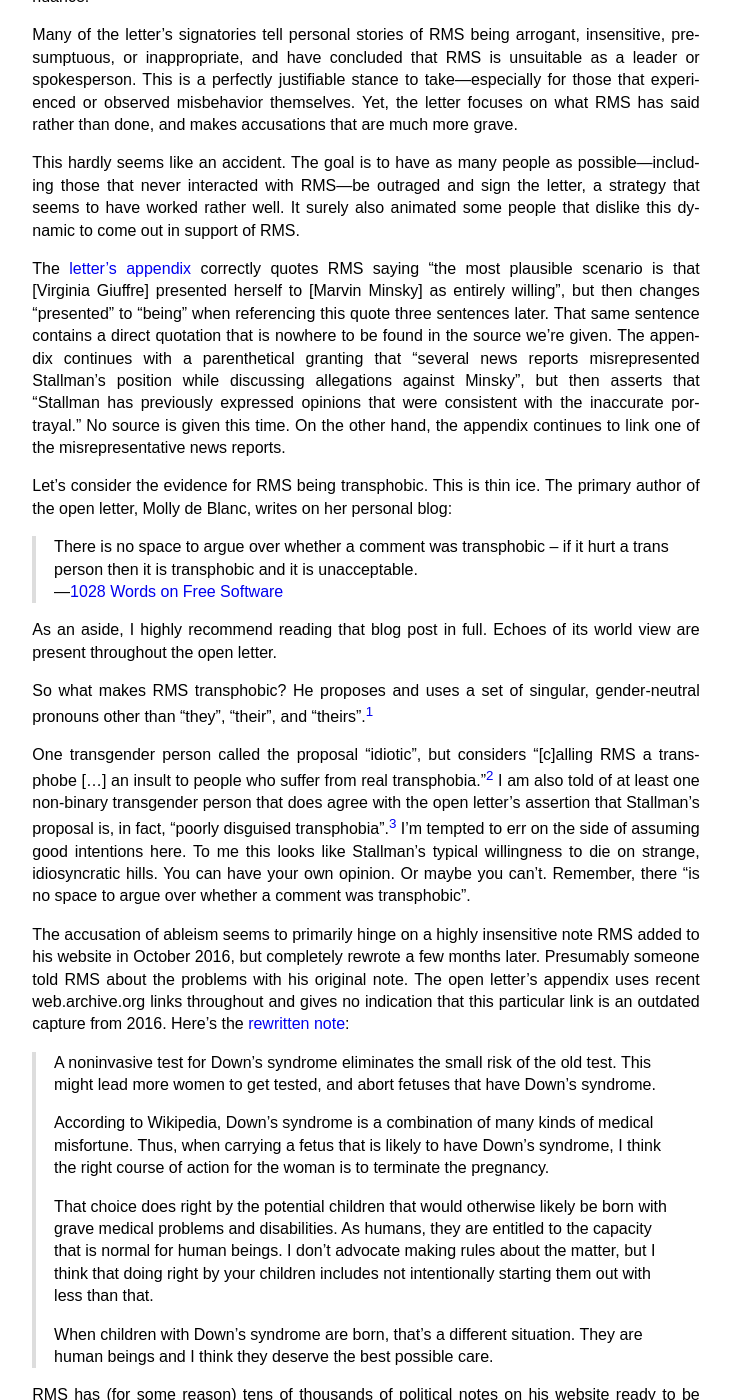
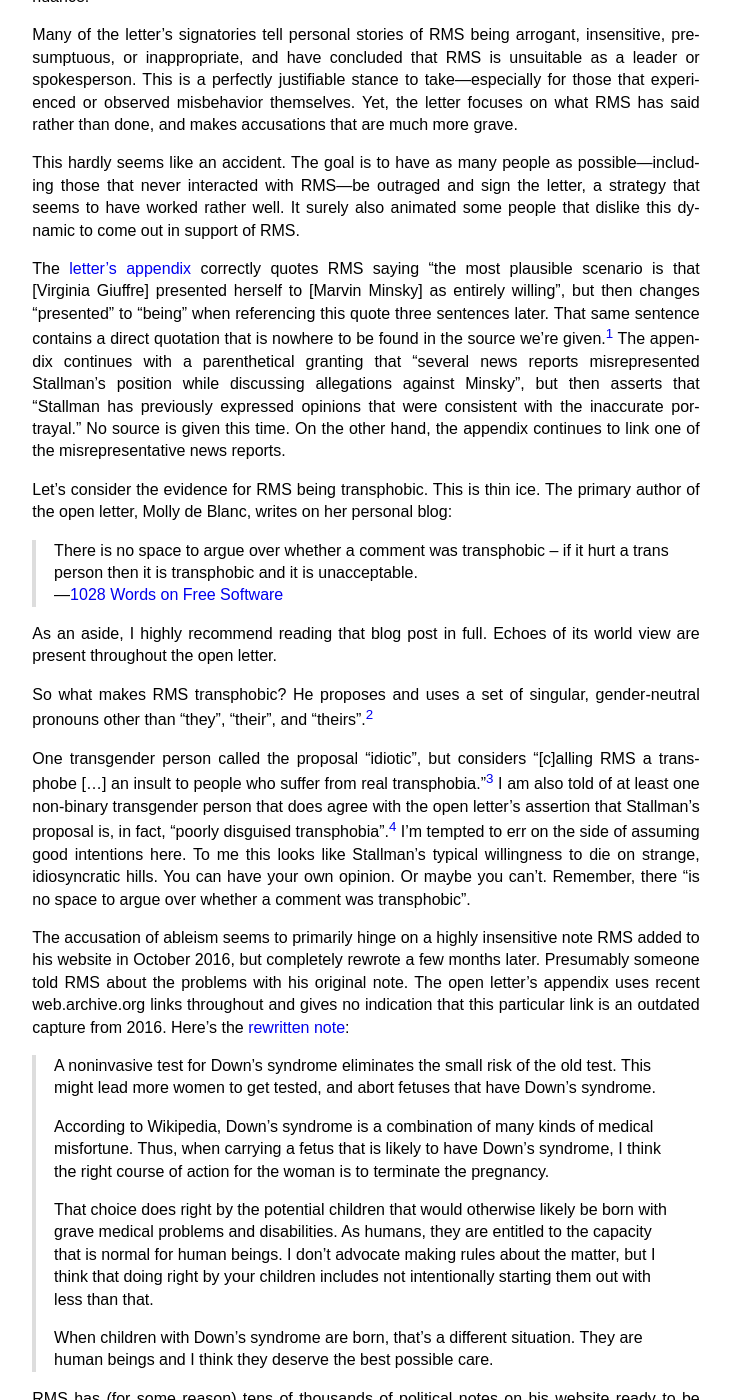
Before and after one commit to meribold/meribold.org, a Jekyll site: the page built from _posts/2021-04-07-critique-of-rms-open-letter.md, in a window 1280 px wide and 1400 px high, scrolled down 429 px. Shown: the whole window, without its empty margins (274-1005 px from the left). Built offline with Jekyll 4.4.1, drawn with Linux system fonts in a browser that asks for light colours; part of the change alters nothing that is shown; some of the changed text lies outside the part shown.

Commit message:
Add footnote

```diff
--- a/_posts/2021-04-07-critique-of-rms-open-letter.md
+++ b/_posts/2021-04-07-critique-of-rms-open-letter.md
@@ -31,7 +31,8 @@ The [letter's appendix][open-letter-appendix] correctly quotes RMS saying "the m
 plausible scenario is that [Virginia Giuffre] presented herself to [Marvin Minsky] as
 entirely willing", but then changes "presented" to "being" when referencing this quote
 three sentences later.  That same sentence contains a direct quotation  that is nowhere to
-be found in the source we're given.  The appendix continues with a parenthetical granting
+be found in the source we're given.[^2021-04-16-update]
+The appendix continues with a parenthetical granting
 that "several news reports misrepresented Stallman's position while discussing allegations
 against Minsky", but then asserts that "Stallman has previously expressed opinions that
 were consistent with the inaccurate portrayal."  No source is given this time.  On the
@@ -111,6 +112,15 @@ letter would have you believe:
 
 ## Footnotes
 
+[^2021-04-16-update]: This is still the case as of April 16, but a reader informed me that
+    the appendix *used to* provide a different link here.  Instead of a 2021
+    web.archive.org capture of a note from Stallman's website it previously linked an old
+    version of the same note via a 2018 capture.  The old, since-rewritten note *does*
+    contain the phrase "entirely willing".  Presumably the link was [changed][f7d04be] by
+    accident.  I'd rather have the appendix rely on outdated notes as little as possible,
+    but I've notified two of the people that worked on the appendix in case they want to
+    revert the link back to the 2018 capture.
+
 [^genderless-pronouns]: <https://www.stallman.org/articles/genderless-pronouns.html>
 [^leah-rowe]: <https://libreboot.org/news/rms.html#rms-is-not-transphobic>
 [^fucking-transphobic]: <https://twitter.com/mjg59/status/1377406466504544258>
@@ -125,3 +135,4 @@ letter would have you believe:
 [Stallman isn't great, but not the devil]: https://www.arp242.net/rms.html
 [competing letter in support of RMS]: https://rms-support-letter.github.io
 [extension-announcement]: https://twitter.com/aaronbassett/status/1376601712379764737
+[f7d04be]: https://github.com/rms-open-letter/rms-open-letter.github.io/commit/f7d04be13369ec1f6933e8de8261d1dcfda4d430
```
